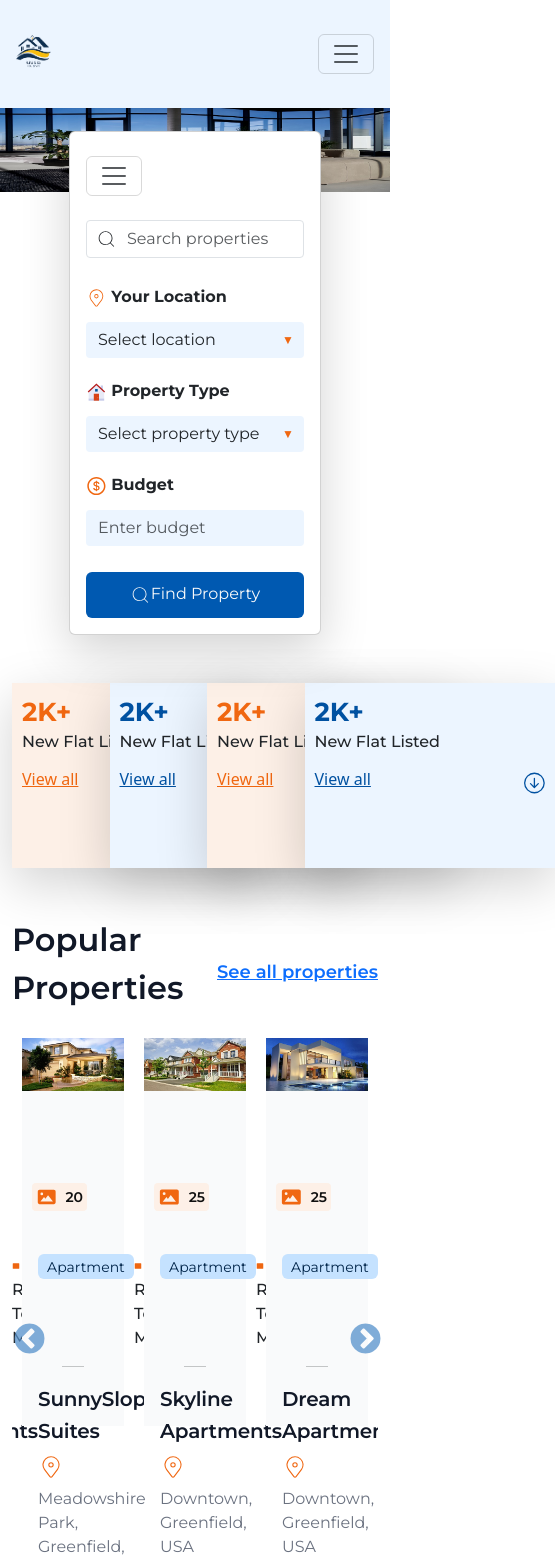
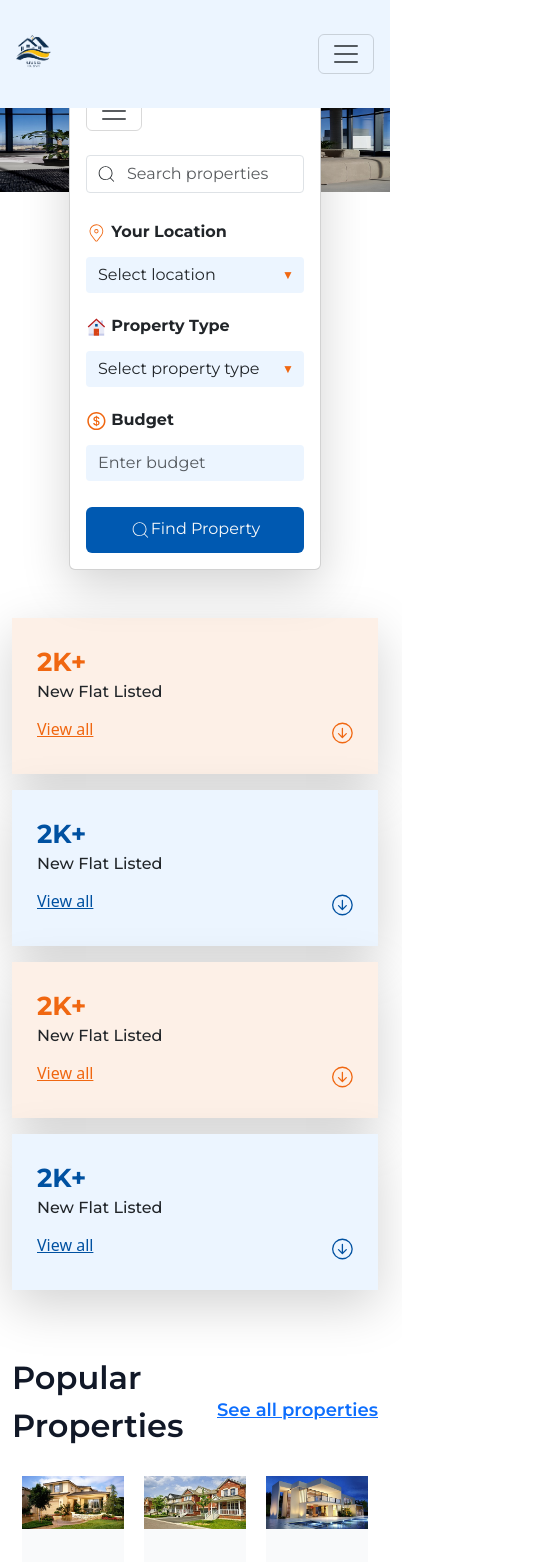
Before and after one commit to Ruhul-Amin-Badol/Real-Estate-Forntend-React, a React (Create React App) app: page /dashboard in a window 390 px wide. Shown: the top 1562 px of the page, 555 px wide, since content can reach past the window. Built offline with nearby package versions, Linux system fonts and the light colour scheme; sample sign-in values are in the browser's storage.

Commit message:
newflat card responsive

```diff
--- a/src/assets/css/style.css
+++ b/src/assets/css/style.css
@@ -153,8 +153,15 @@
 
   @media (max-width: 767.98px ){
     .search-main-card{
-      margin-top: -85px !important;
+      margin-top: -85px ;
     }
+
+    }
+    @media (min-width: 992px) {
+      .search-main-card {
+          margin-top: -150px;
+
+      }
     }
 
   /*Search Form section end */
@@ -360,10 +367,10 @@
   font-size: 12px; /* Adjust size as needed */
 }
 
+/* new flat card styling start */
 .newflat{
-  width: 250px;
-  height: 185px;
-  padding: 10px;
+
+  padding: 25px;
   gap: 32px;
   opacity: 0px;
   border: none;
@@ -371,9 +378,8 @@
 
 }
 .newflat2{
-  width: 250px;
-  height: 185px;
-  padding: 10px;
+
+  padding: 25px;
   gap: 32px;
   opacity: 0px;
   border: none;
@@ -381,6 +387,9 @@
   ;
 
 }
+/* new flat card styling end */
+
+/* Propertyslide styling start */
 .Propertyslide-head-p{
   font-family: 'Montserrat', sans-serif;
   font-size: 32px;
@@ -400,6 +409,9 @@
 
 
 }
+/* Propertyslide styling end */
+
+/* ProductCart1 styling start */
 .ProductCart1-main{
   width:  100%;
   height: 388px;
@@ -511,6 +523,7 @@
   font-size: 20px;
   color: rgba(240, 103, 17, 1);
 }
+/* ProductCart1 styling end */
 
 /* for slide */
 .slick-next:before , .slick-prev:before {
--- a/src/assets/pages/BuyerSearch.jsx
+++ b/src/assets/pages/BuyerSearch.jsx
@@ -163,13 +163,21 @@ const BuyerSearch = () => {
           </div>
         </div>
         <div className="container">
-        <div className="row mt-5 ">
-          <div className="col-3"><NewFlatP/></div>
-          <div className="col-3"><NewFlatP2/></div>
-          <div className="col-3"><NewFlatP/></div>
-          <div className="col-3"><NewFlatP2/></div>
+      <div className="row mt-5">
+        <div className="col-sm-12 col-md-6 col-lg-3 mb-3">
+          <NewFlatP />
         </div>
+        <div className="col-sm-12 col-md-6 col-lg-3 mb-3">
+          <NewFlatP2 />
         </div>
+        <div className="col-sm-12 col-md-6 col-lg-3 mb-3">
+          <NewFlatP />
+        </div>
+        <div className="col-sm-12 col-md-6 col-lg-3 mb-3">
+          <NewFlatP2 />
+        </div>
+      </div>
+    </div>
         <div>
           <PropertySlider/>
           <NewListProduct/>
--- a/src/component/NewFlatP.jsx
+++ b/src/component/NewFlatP.jsx
@@ -4,7 +4,7 @@ import { BsArrowDownCircle } from "react-icons/bs"; // Import the circular arrow
 const NewFlatP = () => {
   return (
     <div>
-      <div className=" newflat shadow-lg">
+      <div className="newflat shadow-lg">
         <div className="">
           {/* Bold and colored text */}
           <p style={{fontSize:'26px' }} className='m-0 fw-bold primary-color'>2K+</p>
--- a/src/component/NewFlatP2.jsx
+++ b/src/component/NewFlatP2.jsx
@@ -4,7 +4,7 @@ import { BsArrowDownCircle } from "react-icons/bs";
 const NewFlatP2 = () => {
   return (
     <div>
-       <div>
+
       <div className=" newflat2 shadow-lg">
         <div className="">
           {/* Bold and colored text */}
@@ -23,7 +23,7 @@ const NewFlatP2 = () => {
         </div>
       </div>
     </div>
-    </div>
+
   )
 }
 
```
